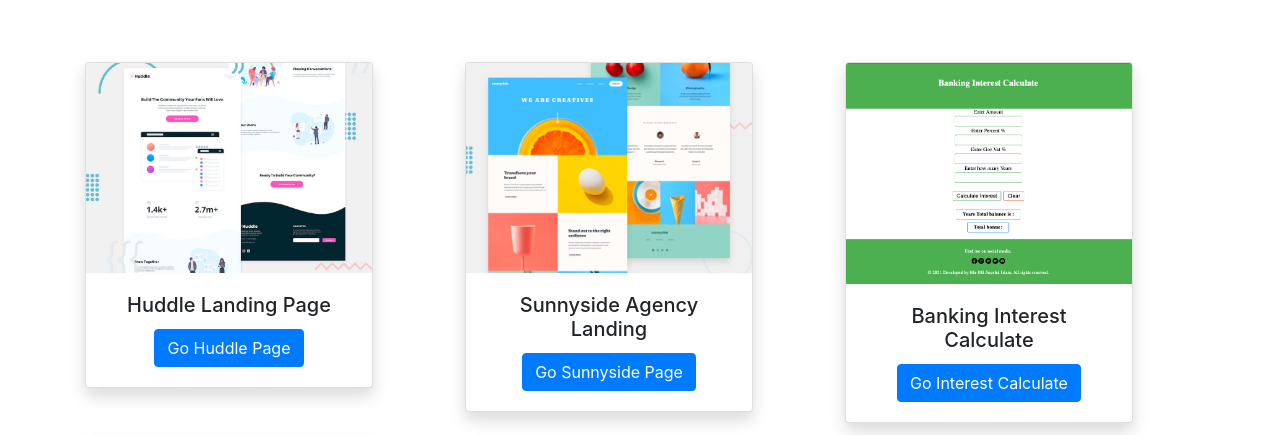
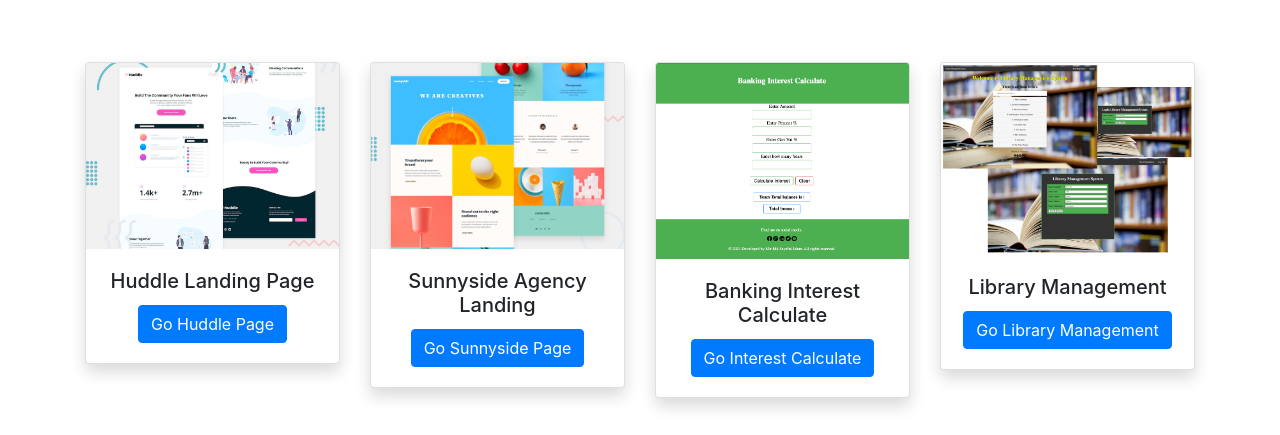
Before and after one commit to sayef367/Demo-Project, a plain HTML site: page index.html in a window 1280 px wide. Shown: the part 147-582 px from the top of the page. Drawn offline with Linux system fonts and the light colour scheme.

Commit message:
home page bug fix

```diff
--- a/index.html
+++ b/index.html
@@ -17,8 +17,8 @@
     <div class="container" style="margin-top: 50px;">
         <div class="row text-center">
 
-            <div class="col-md-4 cal-sm-12" style="margin-top: 15px;">
-                <div class="card shadow" style="width: 18rem;">
+            <div class="col-lg-3 col-md-4 col-sm-12" style="margin-top: 15px;">
+                <div class="card shadow">
                     <img src="huddle-landing-page/desktop-preview.jpg" class="card-img-top" alt="huddle">
                     <div class="card-body">
                         <h5 class="card-title">Huddle Landing Page</h5>
@@ -26,8 +26,8 @@
                     </div>
                 </div>
             </div>
-            <div class="col-md-4 cal-sm-12" style="margin-top: 15px;">
-                <div class="card shadow" style="width: 18rem;">
+            <div class="col-lg-3 col-md-4 col-sm-12" style="margin-top: 15px;">
+                <div class="card shadow">
                     <img src="sunnyside-agency-landing-page/desktop-preview.jpg" class="card-img-top" alt="Sunnyside">
                     <div class="card-body">
                         <h5 class="card-title">Sunnyside Agency Landing</h5>
@@ -35,8 +35,8 @@
                     </div>
                 </div>
             </div>
-            <div class="col-md-4 cal-sm-12"  style="margin-top: 15px;">
-                <div class="card shadow" style="width: 18rem;">
+            <div class="col-lg-3 col-md-4 col-sm-12"  style="margin-top: 15px;">
+                <div class="card shadow">
                     <img src="Banking_Interest_Calculate-main/interest_calculate.png" class="card-img-top" alt="banking">
                     <div class="card-body">
                         <h5 class="card-title">Banking Interest Calculate</h5>
@@ -44,9 +44,9 @@
                     </div>
                 </div>
             </div>
-            <div class="col-md-4 cal-sm-12" style="margin-top: 15px;">
-                <div class="card shadow" style="width: 18rem;">
-                    <img src="Library-Management-System-main/library-management.png" class="card-img-top" alt="banking">
+            <div class="col-lg-3 col-md-4 col-sm-12" style="margin-top: 15px;">
+                <div class="card shadow">
+                    <img src="Library-Management-System-main/library-management.png" class="card-img-top" alt="library">
                     <div class="card-body">
                         <h5 class="card-title">Library Management</h5>
                         <a href="Library-Management-System-main.html" class="btn btn-primary">Go Library Management</a>
@@ -63,9 +63,6 @@
             <h1>Old Github Other Project Runs</h1>
             <a href="https://sayef367.github.io/assignment/">
                 <h3>University Assignment</h3>
-            </a>
-            <a href="https://sayef367.github.io/Library-Management-System/">
-                <h3>Library Management System</h3>
             </a>
         </div>
     </div>
```
